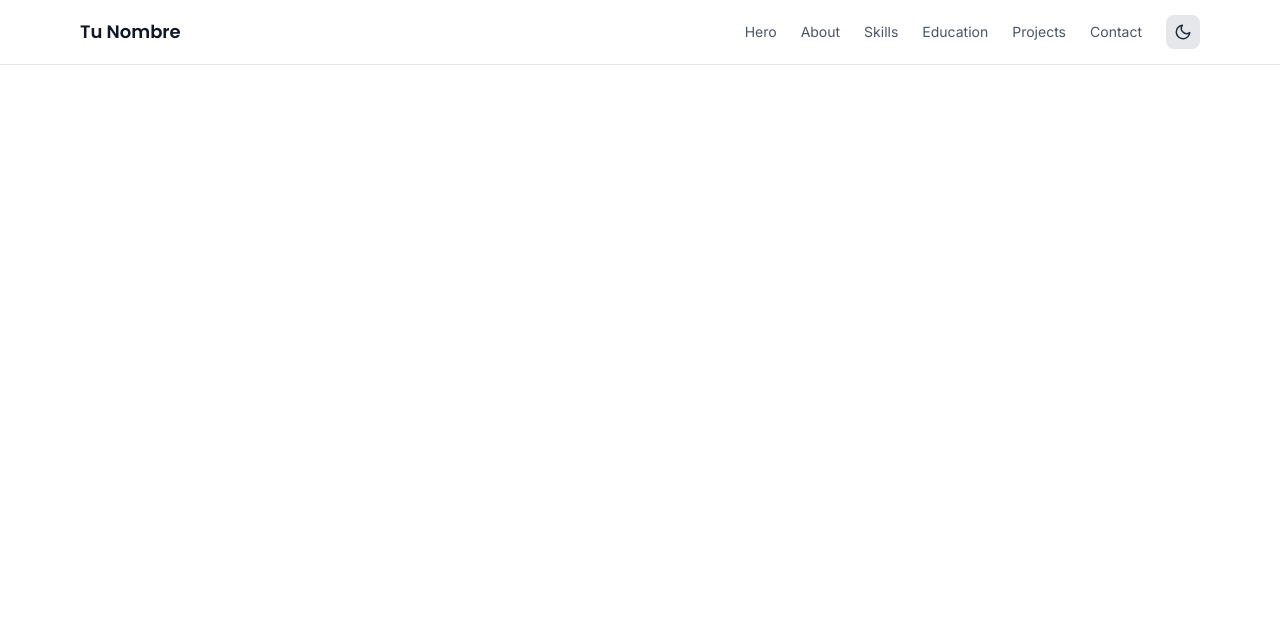
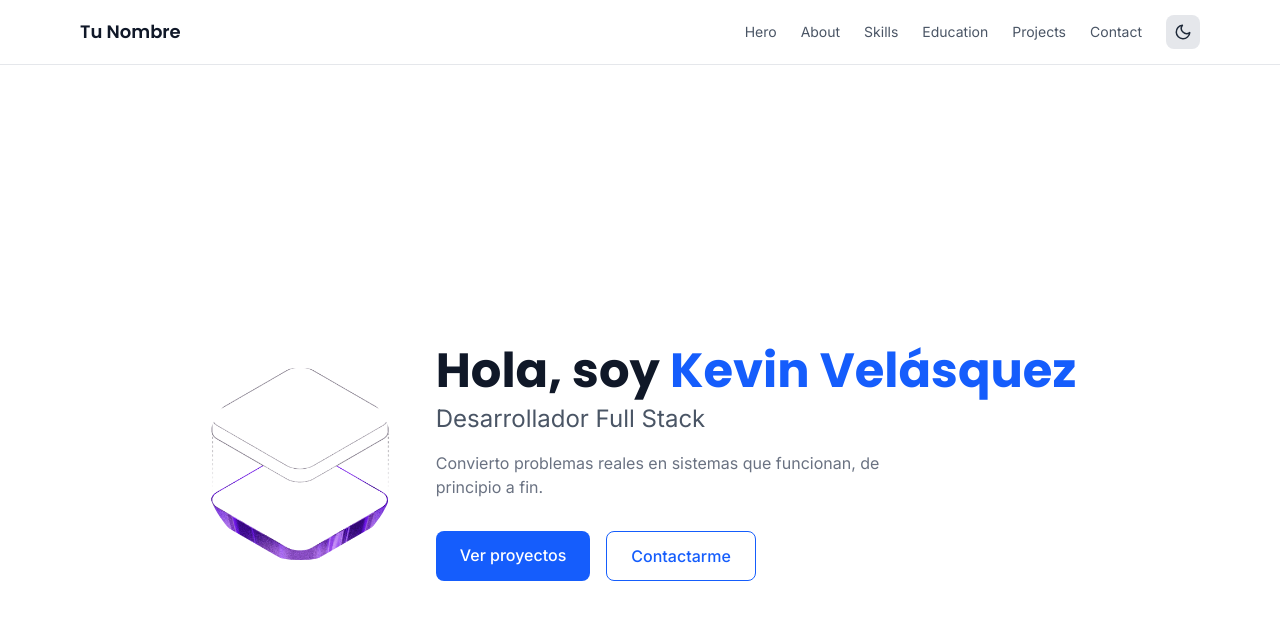
Before and after one commit to Compkev22/portafolio_desarrollador, a React (Vite) app: page / in a window 1280 px wide. Shown: the top 620 px of the page. Built offline with nearby package versions, Linux system fonts and the light colour scheme.

Commit message:
feat: agregar sección Hero con animación de entrada

```diff
--- a/src/App.jsx
+++ b/src/App.jsx
@@ -1,5 +1,6 @@
 import { ThemeProvider } from './context/ThemeContext.jsx';
 import Navbar from './components/Navbar/Navbar.jsx';
+import Hero from './sections/Hero/Hero.jsx';
 
 function App() {
   return (
@@ -7,7 +8,7 @@ function App() {
       <div className="bg-white dark:bg-gray-900 text-gray-900 dark:text-gray-100 min-h-screen transition-colors">
         <Navbar />
         <main className="pt-16">
-          {/* Las secciones se van a ir agregando commit por commit */}
+          <Hero />
         </main>
       </div>
     </ThemeProvider>
--- /dev/null
+++ b/src/sections/Hero/Hero.jsx
@@ -0,0 +1,51 @@
+import { motion } from 'framer-motion';
+import heroImg from '../../assets/images/hero.png';
+
+export default function Hero() {
+  return (
+    <section id="hero" className="min-h-screen flex items-center justify-center px-6">
+      <div className="max-w-4xl mx-auto flex flex-col md:flex-row items-center gap-10">
+        <motion.img
+          src={heroImg}
+          alt="Kevin Velásquez"
+          initial={{ opacity: 0, y: 30 }}
+          animate={{ opacity: 1, y: 0 }}
+          transition={{ duration: 0.6 }}
+          className="w-48 h-48 rounded-full object-cover"
+        />
+
+        <motion.div
+          initial={{ opacity: 0, y: 30 }}
+          animate={{ opacity: 1, y: 0 }}
+          transition={{ duration: 0.6, delay: 0.2 }}
+          className="text-center md:text-left"
+        >
+          <h1 className="text-4xl md:text-5xl font-bold">
+            Hola, soy <span className="text-blue-600 dark:text-blue-400">Kevin Velásquez</span>
+          </h1>
+          <p className="text-xl md:text-2xl mt-2 text-gray-600 dark:text-gray-400">
+            Desarrollador Full Stack
+          </p>
+          <p className="mt-4 text-gray-500 dark:text-gray-400 max-w-md">
+            Convierto problemas reales en sistemas que funcionan, de principio a fin.
+          </p>
+
+          <div className="mt-8 flex flex-col sm:flex-row gap-4 justify-center md:justify-start">
+            <a
+              href="#projects"
+              className="px-6 py-3 rounded-lg bg-blue-600 text-white font-medium hover:bg-blue-700 transition-colors"
+            >
+              Ver proyectos
+            </a>
+            <a
+              href="#contact"
+              className="px-6 py-3 rounded-lg border border-blue-600 text-blue-600 dark:text-blue-400 dark:border-blue-400 font-medium hover:bg-blue-50 dark:hover:bg-blue-900/30 transition-colors"
+            >
+              Contactarme
+            </a>
+          </div>
+        </motion.div>
+      </div>
+    </section>
+  );
+}
```
Also changed, not shown: 2 other files (tests, documents, lock files or other folders).
